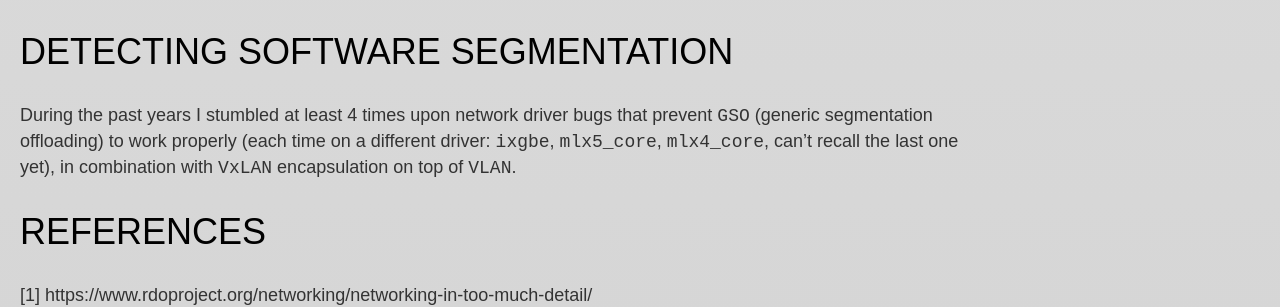
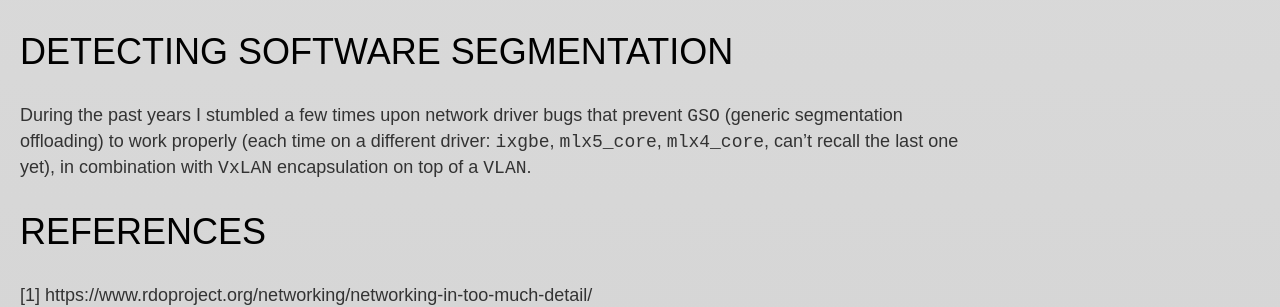
Before and after one commit to mauroseb/mauroseb.github.io, a Jekyll site: the page built from _posts/2019-10-25-troubleshoot-networks-like-netdev.md, in a window 1280 px wide and 900 px high, scrolled down 4637 px. Shown: the part 197-504 px from the top of the window. Built offline with Jekyll 4.4.1, drawn with Linux system fonts in a browser that asks for light colours.

Commit message:
Update 2019-10-25-troubleshoot-networks-like-netdev.md

````diff
--- a/_posts/2019-10-25-troubleshoot-networks-like-netdev.md
+++ b/_posts/2019-10-25-troubleshoot-networks-like-netdev.md
@@ -101,7 +101,7 @@ For that more tools come handy: **perf** is probably one I used the most in this
 
 ## Detecting Software Segmentation
 
-During the past years I stumbled at least 4 times upon network driver bugs that prevent ```GSO``` (generic segmentation offloading) to work properly (each time on a different driver: ```ixgbe```, ```mlx5_core```, ```mlx4_core```, can't recall the last one yet), in combination with ```VxLAN``` encapsulation on top of ```VLAN```.
+During the past years I stumbled a few times upon network driver bugs that prevent ```GSO``` (generic segmentation offloading) to work properly (each time on a different driver: ```ixgbe```, ```mlx5_core```, ```mlx4_core```, can't recall the last one yet), in combination with ```VxLAN``` encapsulation on top of a ```VLAN```.
 
 
 ## References
````
